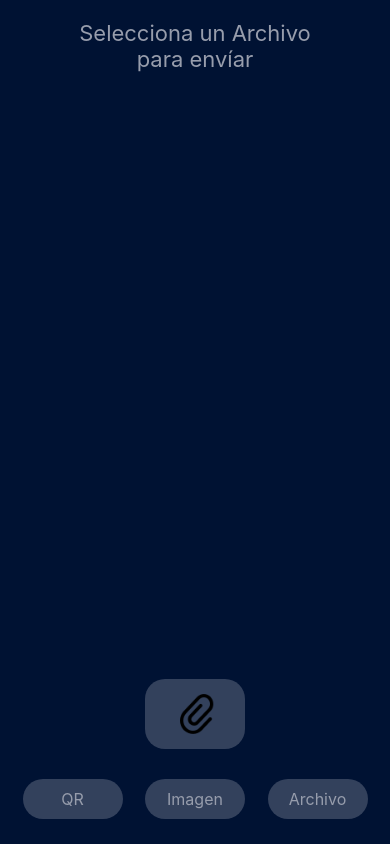
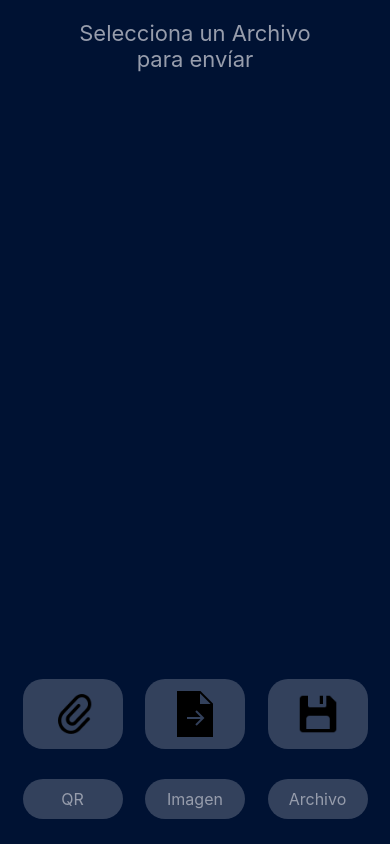
Before and after one commit to sandclock-byte/TestPetid, a React Native app: screen / in a window 390 px wide. Built offline with nearby package versions, Linux system fonts and the light colour scheme.

Commit message:
Se esta implementando funciones de FileActions

```diff
--- a/src/components/Archivo/Archivo.js
+++ b/src/components/Archivo/Archivo.js
@@ -24,7 +24,6 @@ export default function Archivo() {
                         <View style={styles.actionButton}>
                             <Image
                                 style={styles.imageButtons}
-                                // source={require('../../assets/Archivo/adjuntar.png')}
                                 source={require('../../assets/Archivo/adjuntar.png')}
                             />
                         </View>
@@ -124,7 +123,7 @@ export default function Archivo() {
 
             {/* {showActions} */}
 
-            <FileActions chooseAFile={chooseAFile} />
+            <FileActions isFileSelected = {true} chooseAFile={chooseAFile} />
 
         </>
 
--- a/src/components/Archivo/FileActions.js
+++ b/src/components/Archivo/FileActions.js
@@ -2,8 +2,32 @@ import React from 'react'
 import { StyleSheet, View, TouchableOpacity, Image } from 'react-native'
 
 export default function FileActions(props) {
+    const { isFileSelected, chooseAFile } = props;
+    let moreActions =
+        isFileSelected ?
+            {
+                send:
+                    <TouchableOpacity onPress={() => sendFile(tramaArchivo)}>
+                        <View style={styles.actionButton}>
+                            <Image
+                                style={styles.imageButtons}
+                                source={require('../../assets/Archivo/enviar.png')}
+                            />
+                        </View>
+                    </TouchableOpacity>,
 
-    const { chooseAFile } = props;
+                save:
+                    <TouchableOpacity onPress={() => saveFile(tramaArchivo)}>
+                        <View style={styles.actionButton}>
+                            <Image
+                                style={styles.imageButtons}
+                                source={require('../../assets/Archivo/guardar.png')}
+                            />
+                        </View>
+                    </TouchableOpacity>
+            }
+            : {};
+
     return (
         <View style={styles.viewButtons}>
 
@@ -15,6 +39,9 @@ export default function FileActions(props) {
                     />
                 </View>
             </TouchableOpacity>
+
+            {moreActions.send}
+            {moreActions.save}
 
         </View>
     )
```
